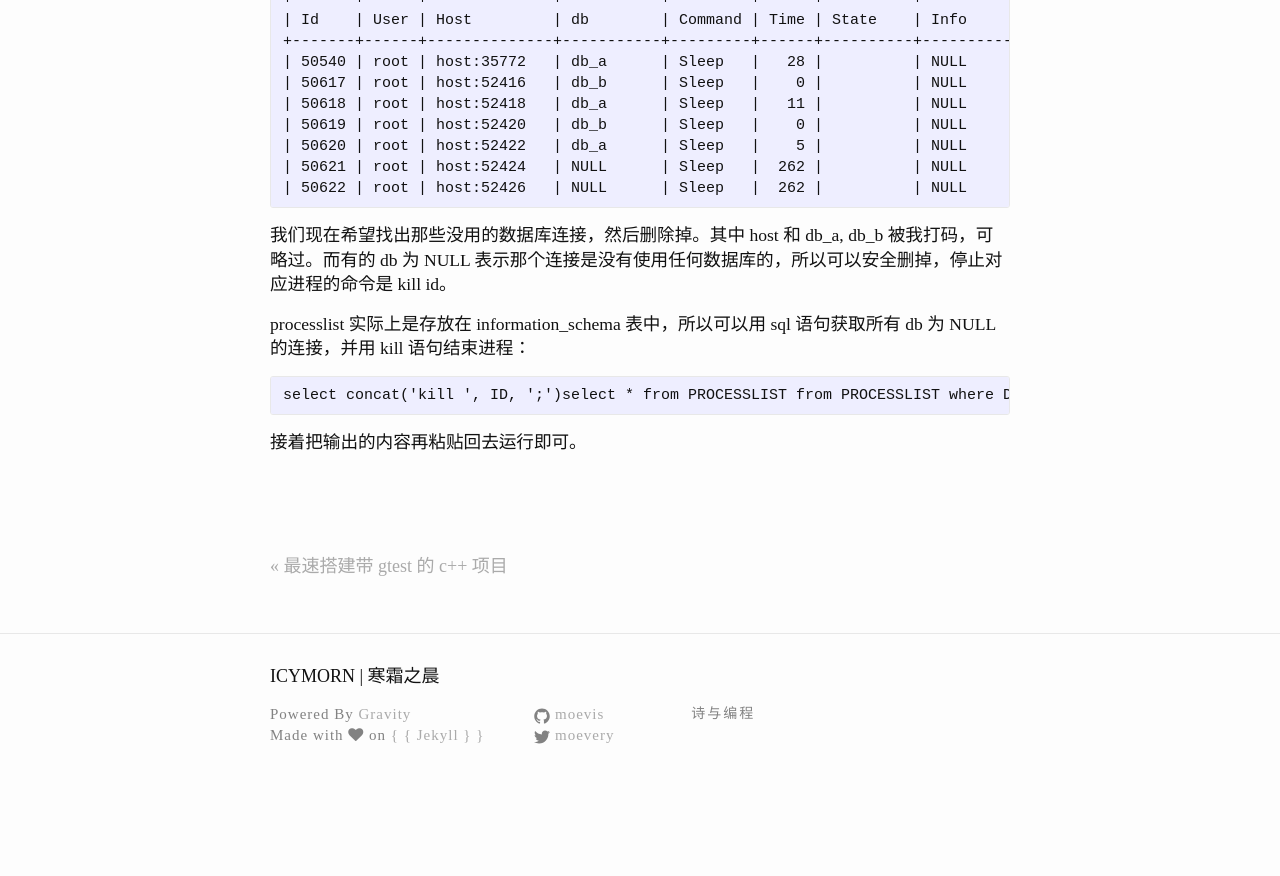
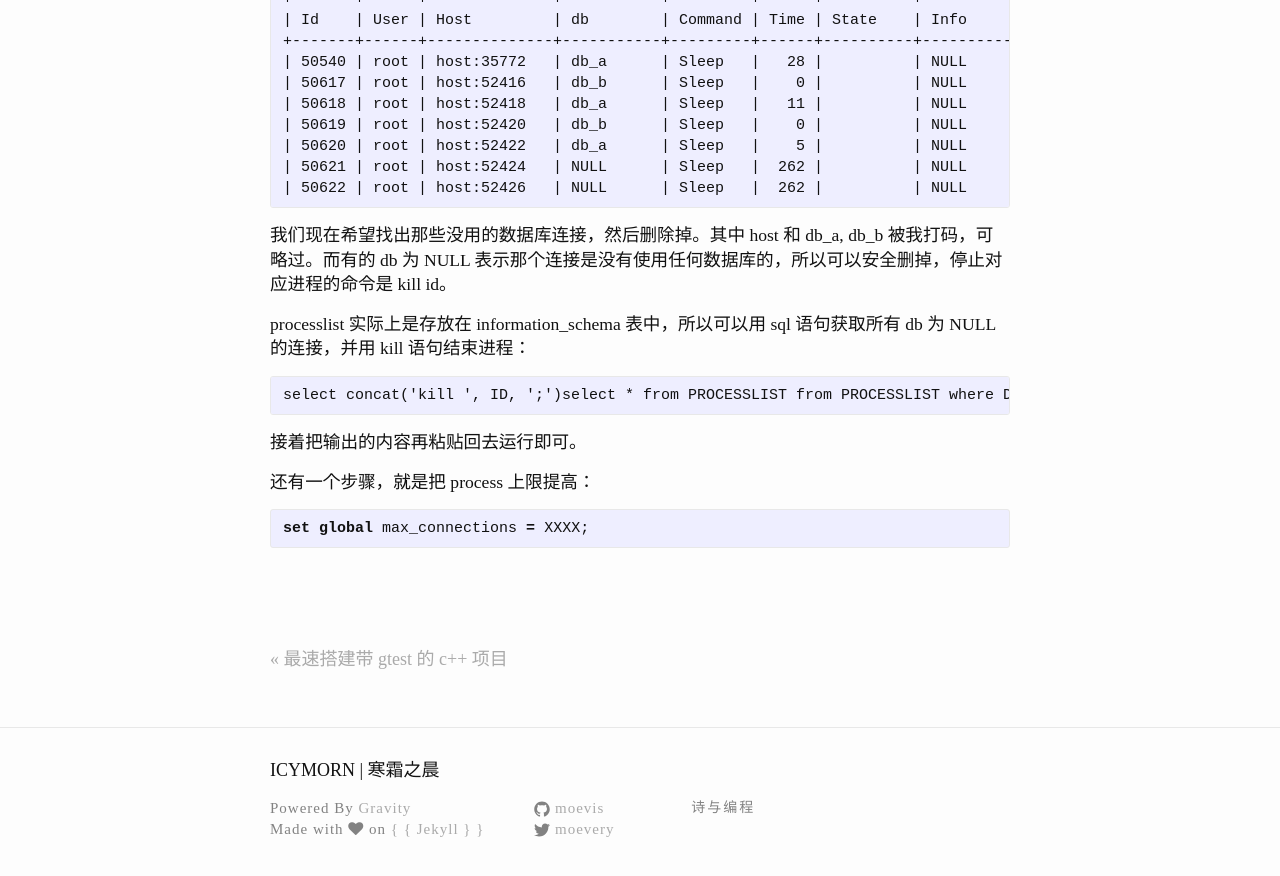
Before and after one commit to moevis/moevis.github.io, a Jekyll site: the page built from _posts/2018-09-12-mysql too many connection 错误处理.md, in a window 1280 px wide and 900 px high, scrolled down 980 px. Shown: the top 876 px of the window. Built offline with Jekyll 4.4.1, drawn with Linux system fonts in a browser that asks for light colours; nearby versions of some CDN libraries; some web fonts are replaced; before the commit the page ends 1786 px from its top, so only the background shows below that.

Commit message:
Update 2018-09-12-mysql too many connection 错误处理.md

````diff
--- a/_posts/2018-09-12-mysql too many connection 错误处理.md
+++ b/_posts/2018-09-12-mysql too many connection 错误处理.md
@@ -60,3 +60,9 @@ select concat('kill ', ID, ';')select * from PROCESSLIST from PROCESSLIST where
 ```
 
 接着把输出的内容再粘贴回去运行即可。
+
+还有一个步骤，就是把 process 上限提高：
+
+```sql
+set global max_connections = XXXX;
+```
````
